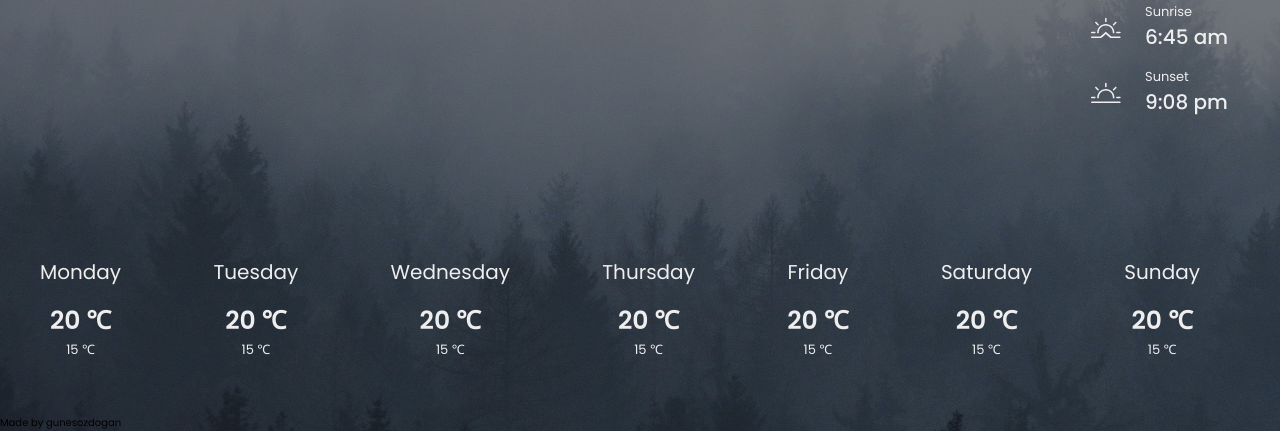
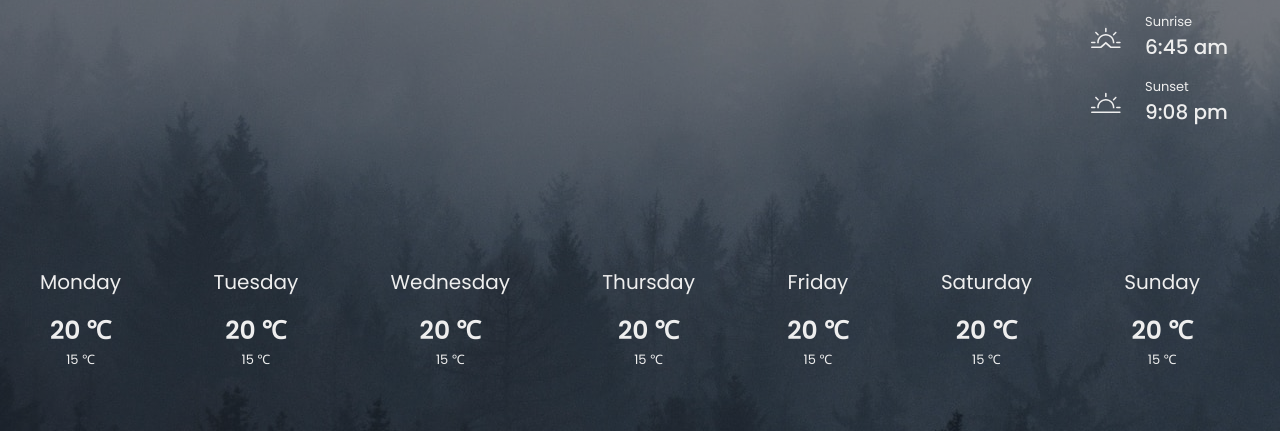
Before and after one commit to gunesozdogan/weather-app, a website built with webpack: page dist/index.html in a window 1280 px wide. Shown: the part 369-800 px from the top of the page. Built offline with nearby package versions, Linux system fonts and the light colour scheme; no server answers.

```diff
--- a/dist/index.html
+++ b/dist/index.html
@@ -355,7 +355,6 @@
                     </div>
                 </section>
             </div>
-            <footer>Made by gunesozdogan</footer>
         </div>
     </body>
 </html>
```
Also changed, not shown: README.md, 1 other file.
